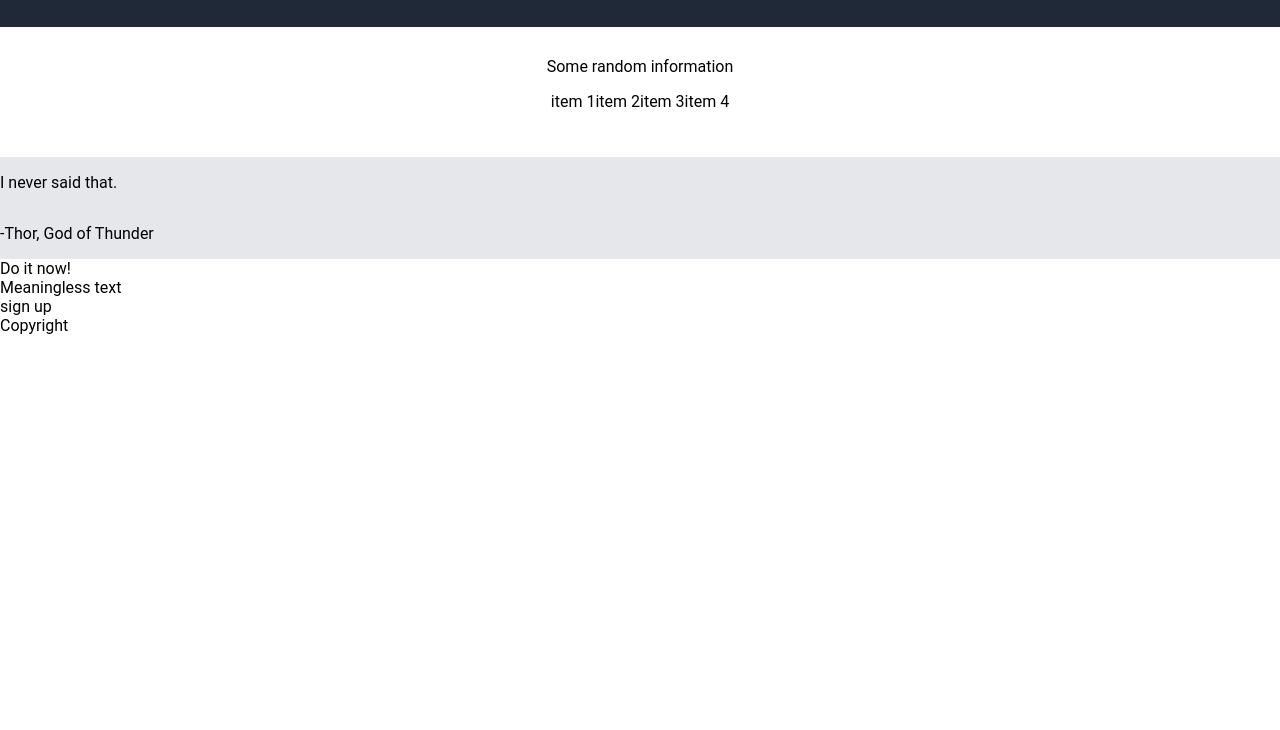
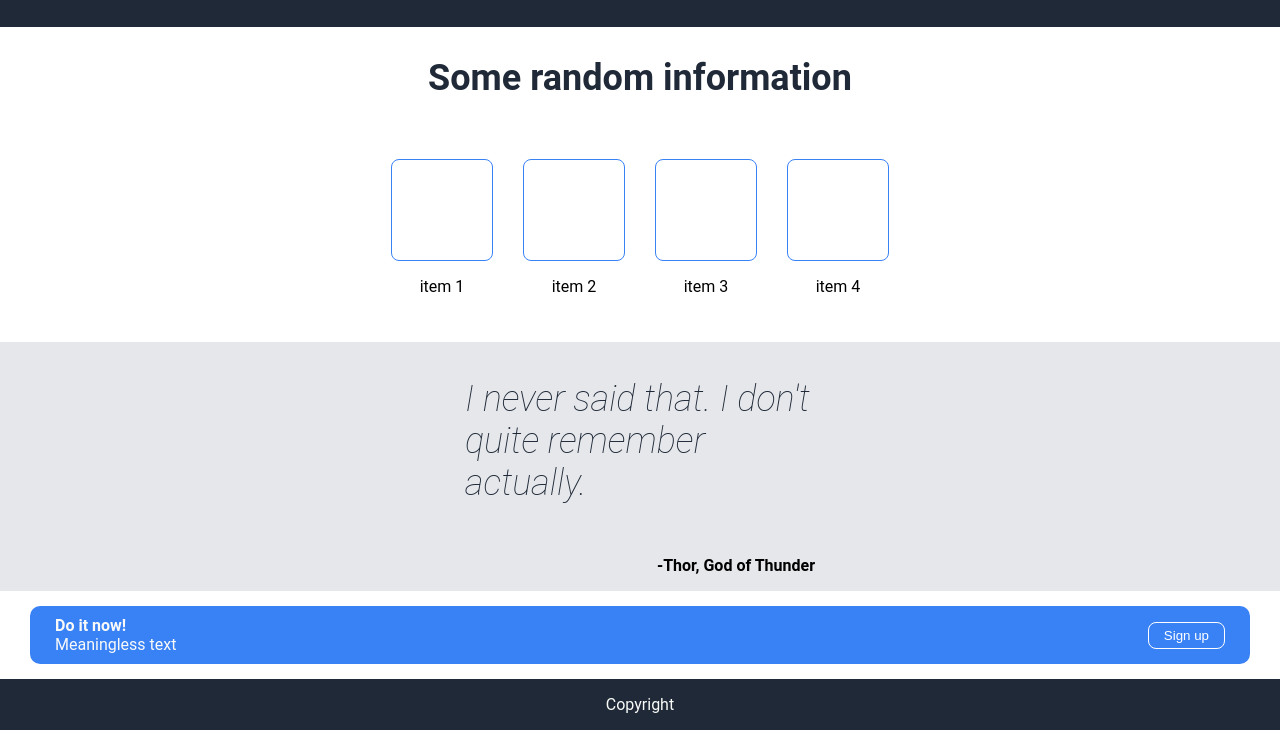
Before and after one commit to YiranLuo/TOP-Landing-Page, a plain HTML site: page index.html in a window 1280 px wide. Shown: the part 298-1028 px from the top of the page. Before the commit the page ends 800 px from the top, so only its background shows below. Drawn offline with Linux system fonts and the light colour scheme.

Commit message:
Complete the rest part

```diff
--- a/index.html
+++ b/index.html
@@ -50,17 +50,21 @@
         </div>
     </div>
     <div class="part3">
-        <p class="part3-text">I never said that.</p>
-        <p class="part3-note">-Thor, God of Thunder</p> </div>
+        <p class="part3-text">I never said that. I don't quite remember actually.</p>
+        <div class="part3-note-container">
+            <p class="part3-note">-Thor, God of Thunder</p> </div>
+        </div>
     <div class="part4">
         <div class="part4-content">
             <div class="part4-title">Do it now!</div>
             <div class="part4-text">Meaningless text</div>
         </div>
-        <div class="part4-button">sign up</div>
+        <div class="part4-button">
+            <button>Sign up</button>
+        </div>
     </div>
     <div class="footer">
-        Copyright
+        <p class="footer-text">Copyright</p>
     </div>
 </body>
 </html>
--- a/style.css
+++ b/style.css
@@ -84,29 +84,102 @@ button {
     flex-direction: column;
     align-items: center;
     padding: 30px;
+    gap: 60px;
 }
 
 .part2-title {
-
-
+    font-size: 36px;
+    font-weight: bolder;
+    color: #1f2937;
 }
 
 .part2-items {
     display: flex;
-
+    gap: 30px;
 }
 
-.it
+.item1, .item2, .item3, .item4 {
+    display: flex;
+    flex-direction: column;
+    align-items: center;
+}
 .part2-img-container {
-    width: 60px;
-    height: 50px;
-    border-color: black;
-    border-width: thin;
-    background-color: #3882F6;
+    width: 100px;
+    height: 100px;
+    border: solid #3882F6;
+    border-width: 1px 1px;
+    border-radius: 8px;
+    /* background-color: #3882F6; */
 }
 /* third part */
 .part3 {
     display: flex;
     flex-direction: column;
     background-color: #E5E7EB;
+    justify-content: center;
+    align-items: center;
 }
+
+.part3-text {
+    font-style: italic;
+    color: #1f2937;
+    font-weight:lighter;
+    font-size: 36px;
+    width: 350px;
+    flex: 1 1 auto;
+}
+
+.part3-note-container {
+    display: flex;
+    justify-content: flex-end;
+    width: 350px;
+}
+
+.part3-note {
+    font-weight: bold;
+}
+
+/* fourth part */
+.part4 {
+    display: flex;
+    background-color: #3882F6;
+    margin: 15px 30px;
+    padding: 10px 25px;
+    justify-content: space-between;
+    border-radius: 10px;
+    align-items: center;
+}
+
+.part4-content {
+    display: flex;
+    flex-direction: column;
+    justify-content: center;
+    align-items: flex-start;
+    color: #F9FAF8;
+}
+.part4-title {
+    font-weight: bold;
+}
+
+/* .part4-button {
+    border: solid white;
+    border-width: 1px 1px;
+    display: flex;
+    justify-content: center;
+    align-items: center;
+    border-radius: 8px;
+} */
+.part4-button button {
+    max-width: 100%;
+    max-height: 100%;
+    border: solid white;
+    border-width: 1px 1px;
+}
+/* footer */
+.footer {
+    display: flex;
+    justify-content: center;
+    align-items: center;
+    background-color: #1f2937;
+    color: #F9FAF8;
+}
```
